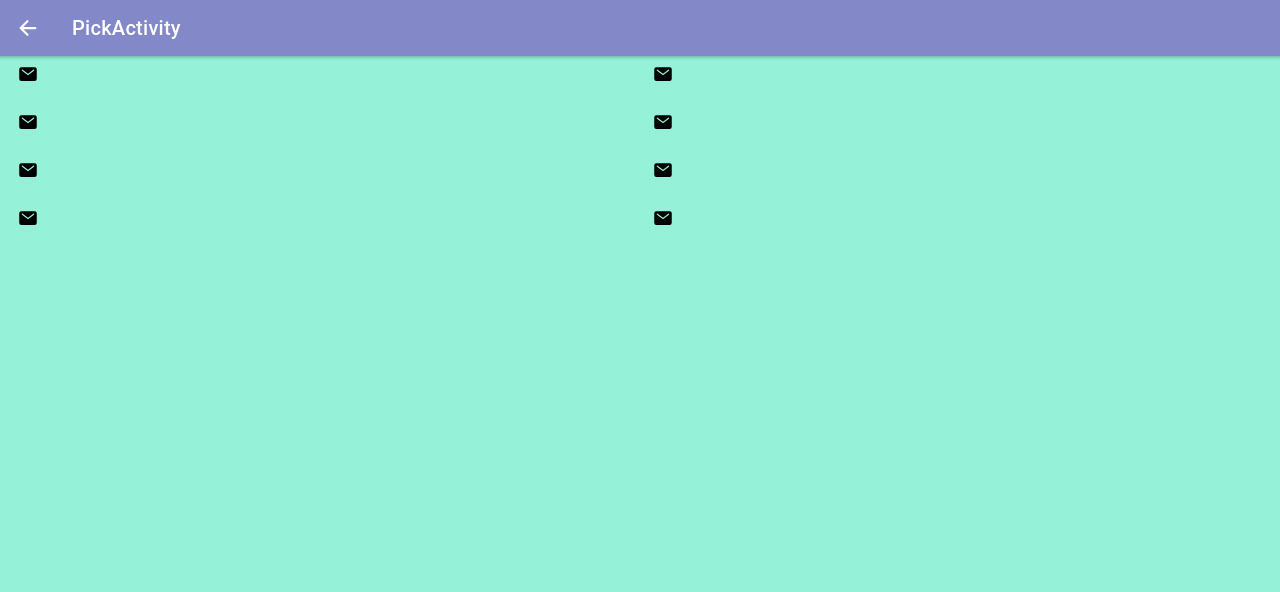
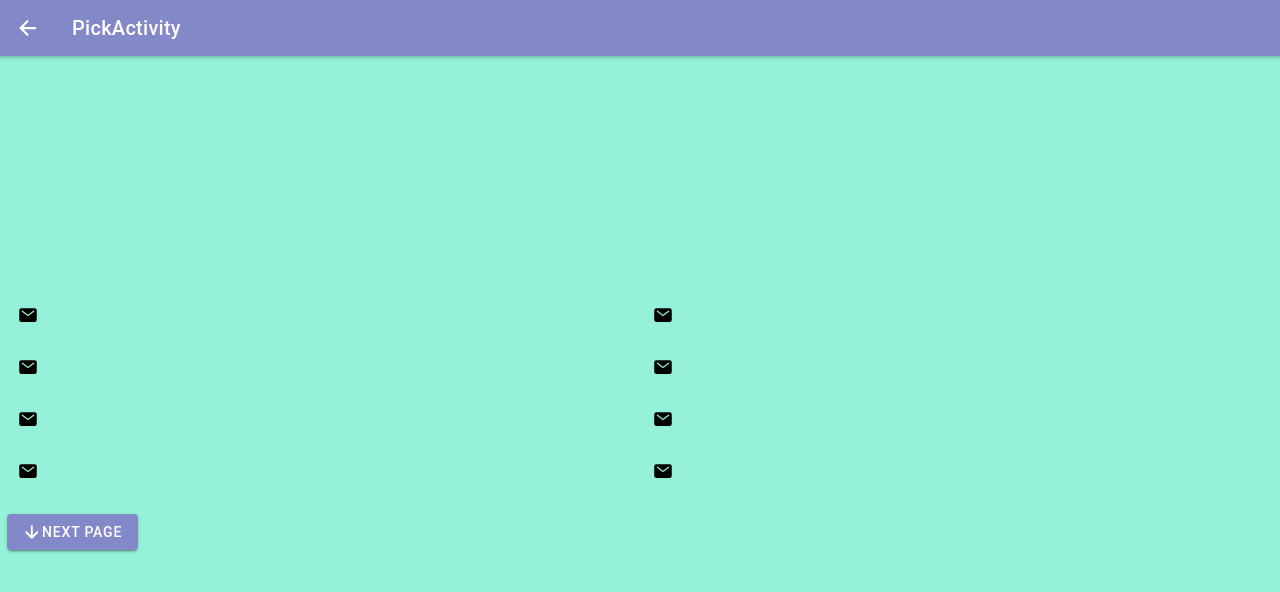
Before and after one commit to mgnorman239/INF-134-PlantyApp, a React (Create React App) app in the folder plantyApp/: page /PickActivity in a window 1280 px wide. Shown: the top 592 px of the page. Built offline with nearby package versions, Linux system fonts and the light colour scheme.

Commit message:
added slide function for PickActivity grids, but need to fix button

```diff
--- a/plantyApp/src/pages/PickActivity.css
+++ b/plantyApp/src/pages/PickActivity.css
@@ -12,5 +12,6 @@
 }
 
 .input-line-icon{
-    width: 80px;
+    color: #000000;
+    align-self: center
 }
--- a/plantyApp/src/pages/PickActivity.tsx
+++ b/plantyApp/src/pages/PickActivity.tsx
@@ -1,13 +1,25 @@
-import { camera, trash, close } from 'ionicons/icons';
+import { camera, trash, close, arrowDownOutline, arrowUpOutline } from 'ionicons/icons';
 import React ,{ Component }from 'react';
 import {IonSlides, IonSlide ,IonListHeader,IonLabel,IonRadio, IonContent, IonHeader, IonPage, IonInput, IonItem, IonButton, IonIcon, IonToolbar, IonTitle, IonButtons, IonBackButton, IonText, IonSelect, IonRadioGroup, IonGrid, IonRow, IonCol } from '@ionic/react';
 import { mail, lockClosed, arrowBack, construct} from 'ionicons/icons';
 import { render } from '@testing-library/react';
 // import "./Welcome.css"
 
-
+const slideOpts = {
+    initialSlide: 0,
+    speed: 400,
+    direction:'vertical'
+  };
 
 class  PickActivity extends React.Component{
+
+    grid_nextPage=()=>{
+
+    }
+    grid_lastPage=()=>{
+
+    }
+
     render(){
         return(<IonPage>
             <IonHeader>
@@ -19,6 +31,8 @@ class  PickActivity extends React.Component{
             </IonToolbar>
         </IonHeader>
         <IonContent>
+        <IonSlides class="activityPick" pager={false} options={slideOpts}>
+            <IonSlide>
             <IonGrid class="grid_menu">
                 {/* grid be wider have to use br element */}
                 {/* size is for the*/}
@@ -57,12 +71,78 @@ class  PickActivity extends React.Component{
                             <IonIcon icon={mail} class="input-line-icon"></IonIcon>
                         </IonCol>
                         <IonCol>
+                            <IonIcon icon={mail} class="input-line-icon" color="black"></IonIcon>
+                        </IonCol>
+                    </IonRow>
+                    <br></br>
+                    <br></br>
+                    <IonRow>
+
+                        <IonButton class="next_page" onClick={this.grid_nextPage}>
+                            <IonIcon icon={arrowDownOutline}></IonIcon>
+                            next page
+                        </IonButton>
+                    </IonRow>
+            </IonGrid>
+            </IonSlide>
+            <IonSlide>
+
+            <IonGrid class="grid_menu">
+                {/* grid be wider have to use br element */}
+                {/* size is for the*/}
+                <IonRow>
+
+                        <IonButton class="next_page" onClick={this.grid_lastPage}>
+                            <IonIcon icon={arrowUpOutline}></IonIcon>
+                            lst page
+                        </IonButton>
+                </IonRow>
+
+                <IonRow class="grid_row">
+                    <IonCol>
+                            <IonIcon icon={mail} class="input-line-icon" ></IonIcon>
+                        </IonCol>
+                        <IonCol>
+                            <IonIcon icon={mail} class="input-line-icon" ></IonIcon>
+                        </IonCol>
+
+                </IonRow>
+                    <br></br>
+                    <br></br>
+                    <IonRow class="grid_row">
+                    <IonCol>
+                            <IonIcon icon={mail} class="input-line-icon"></IonIcon>
+                        </IonCol>
+                        <IonCol>
                             <IonIcon icon={mail} class="input-line-icon"></IonIcon>
                         </IonCol>
                     </IonRow>
-
+                    <br></br>
+                    <br></br>
+                    <IonRow>
+                    <IonCol>
+                            <IonIcon icon={mail} class="input-line-icon"></IonIcon>
+                        </IonCol>
+                        <IonCol>
+                            <IonIcon icon={mail} class="input-line-icon"></IonIcon>
+                        </IonCol>
+                    </IonRow>
+                    <br></br>
+                    <br></br>
+                    <IonRow >
+                    <IonCol>
+                            <IonIcon icon={mail} class="input-line-icon"></IonIcon>
+                        </IonCol>
+                        <IonCol>
+                            <IonIcon icon={mail} class="input-line-icon" color="black"></IonIcon>
+                        </IonCol>
+                    </IonRow>
+                    <br></br>
+                    <br></br>
 
             </IonGrid>
+            </IonSlide>
+            </IonSlides>
         </IonContent>
         </IonPage>
         )
```
